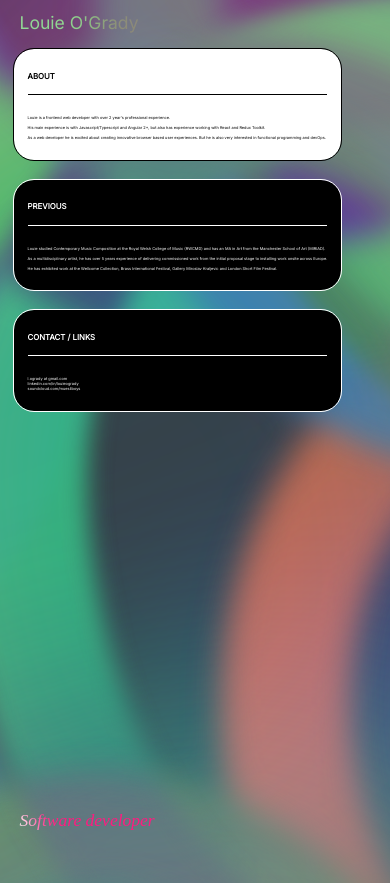
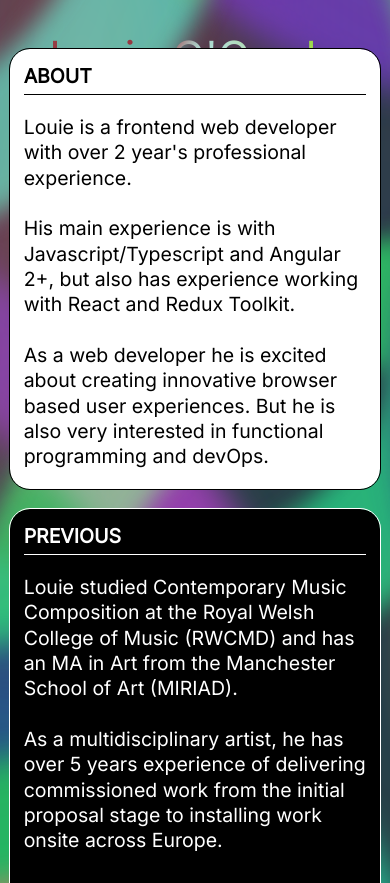
Before and after one commit to louieogrady/web2, a React (Create React App) app: page / in a window 390 px wide. Built offline with nearby package versions, Linux system fonts and the light colour scheme.

Commit message:
several media queries set

```diff
--- a/src/app.scss
+++ b/src/app.scss
@@ -3,7 +3,6 @@
 .App {
   width: 100%;
   height: 100%;
-  // position: fixed;
   display: flex;
   flex-direction: column;
 }
@@ -21,20 +20,21 @@
 }
 
 .PanelColumn {
-
-  @media (min-width: 1200px){
-    width: 33.3%;
-  }
-
-  right: 2rem;
-  z-index: 1;
-  position: absolute;
-  overflow: auto;
-  overflow-y: scroll;
+  padding: 11rem 0;
   height: calc(100% - $padding-column-panel-top-bottom);
   padding: $padding-column-panel;
+  z-index: 1;
+  overflow-y: scroll;
+  position: absolute;
+
   &::-webkit-scrollbar {
     width: 0;
     background: transparent;
   }
+
+  @media (min-width: 1200px) {
+    width: 33.3%;
+    right: 2rem;
+    padding: 2rem 0;
+  }
 }
--- a/src/components/footer/footer.scss
+++ b/src/components/footer/footer.scss
@@ -1,12 +1,15 @@
 @use '../../scss-variables' as *;
 
 .footer {
+    @media (min-width: 1200px) {
+        text-align: left;
+        padding-left: $padding-standard;
+        position: absolute;
+    }
     display: flex;
-    position: absolute;
     bottom: 0;
     flex-direction: column;
-    text-align: left;
-    padding-left: $padding-standard;
+    text-align: center;
     h1 {
         font-weight: $font-weight-regular;
         font-family: $font-secondary;
--- a/src/components/header/header.scss
+++ b/src/components/header/header.scss
@@ -2,10 +2,13 @@
 @use '../../scss-variables' as *;
 
 .header {
+    @media (min-width: 1200px) {
+        text-align: left;
+        padding-left: $padding-standard;
+    }
     display: flex;
     flex-direction: column;
-    text-align: left;
-    padding-left: $padding-standard;
+    text-align: center;
     h1 {
         font-weight: $font-weight-light;
     }
--- a/src/components/panel/panel.scss
+++ b/src/components/panel/panel.scss
@@ -3,8 +3,12 @@
 .Panel {
   p {
     color: $font-black;
-    font-size: $font-small;
+
     white-space: pre-line;
+    font-size: $font-small-mob;
+    @media (min-width: 1200px) {
+      font-size: $font-small;
+    }
   }
   .Title {
     font-size: $font-medium;
--- a/src/index.scss
+++ b/src/index.scss
@@ -6,7 +6,7 @@
 
 
 h1 {
-  font-size: $font-large;
+  font-size: $font-header;
   text-shadow: 0 0 transparent;
   color: $font-white;
 }
--- a/src/scss-variables.scss
+++ b/src/scss-variables.scss
@@ -4,9 +4,13 @@ $font-weight-regular: 300;
 
 $font-secondary: "orpheuspro",serif;
 
-$font-large: 4.5vw;
-$font-medium: 2vw;
-$font-small: 1vw;
+$font-header: 2.2rem;
+$font-large: 1rem;
+$font-medium: 1rem;
+// $font-small: 1vw;
+$font-small: 0.45rem;
+
+$font-small-mob: 1rem;
 
 $font-white: white;
 $font-black: black;
```
